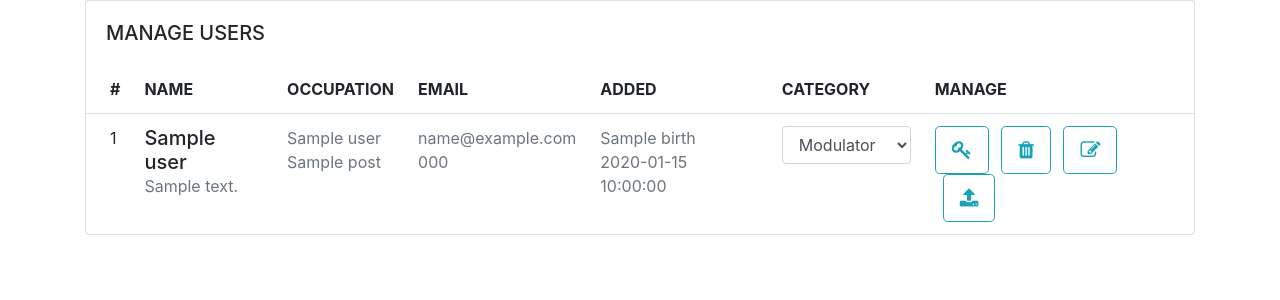
After one commit to RamyHakam/web-masters, a Symfony app: template templates/List.html.twig in a window 1280 px wide. The commit adds this page. Shown: the top 300 px of the page. Run offline with Twig, Linux system fonts and the light colour scheme; the template is opened without the code that fills it: most values are stand-ins (such as "Sample title", 1, 10 or a date in 2020); some libraries are stand-ins or nearby versions.

Commit message:
87-user-view

```diff
--- /dev/null
+++ b/templates/List.html.twig
@@ -0,0 +1,39 @@
+{% extends 'base.html.twig' %}
+{% import 'user.html.twig' as userView %}
+
+{% block title %}
+    Home page
+{% endblock %}
+{% block body %}
+    <div class="container">
+        <div class="row">
+            <div class="col-md-12">
+                <div class="card">
+                    <div class="card-body">
+                        <h5 class="card-title text-uppercase mb-0">Manage Users</h5>
+                    </div>
+                    <div class="table-responsive">
+                        <table class="table no-wrap user-table mb-0">
+                            <thead>
+                            <tr>
+                                <th scope="col" class="border-0 text-uppercase font-medium pl-4">#</th>
+                                <th scope="col" class="border-0 text-uppercase font-medium">Name</th>
+                                <th scope="col" class="border-0 text-uppercase font-medium">Occupation</th>
+                                <th scope="col" class="border-0 text-uppercase font-medium">Email</th>
+                                <th scope="col" class="border-0 text-uppercase font-medium">Added</th>
+                                <th scope="col" class="border-0 text-uppercase font-medium">Category</th>
+                                <th scope="col" class="border-0 text-uppercase font-medium">Manage</th>
+                            </tr>
+                            </thead>
+                            <tbody>
+                         {% for user in users %}
+                              {{ userView.user(user) }}
+                            {% endfor %}
+                            </tbody>
+                        </table>
+                    </div>
+                </div>
+            </div>
+        </div>
+    </div>
+{% endblock %}
--- a/templates/base.html.twig
+++ b/templates/base.html.twig
@@ -6,6 +6,8 @@
         {# Run `composer require symfony/webpack-encore-bundle`
            and uncomment the following Encore helpers to start using Symfony UX #}
         {% block stylesheets %}
+            <link href="https://maxcdn.bootstrapcdn.com/font-awesome/4.7.0/css/font-awesome.min.css" rel="stylesheet" />
+
             <link href="//maxcdn.bootstrapcdn.com/bootstrap/4.1.1/css/bootstrap.min.css" rel="stylesheet" id="bootstrap-css">
 
             {{ encore_entry_link_tags('app') }}
--- /dev/null
+++ b/templates/user.html.twig
@@ -0,0 +1,35 @@
+{% macro user(userData) %}
+    <tr>
+        <td class="pl-4">1</td>
+        <td>
+            <h5 class="font-medium mb-0">{{ userData.name }}</h5>
+            <span class="text-muted">{{ userData.address}}</span>
+        </td>
+        <td>
+            <span class="text-muted">{{ userData.title }}</span><br>
+            <span class="text-muted">{{ userData.post }}</span>
+        </td>
+        <td>
+            <span class="text-muted">{{ userData.email }}</span><br>
+            <span class="text-muted">{{ userData.phone }}</span>
+        </td>
+        <td>
+            <span class="text-muted">{{ userData.birth }}</span><br>
+            <span class="text-muted">{{ userData.createdAt }}</span>
+        </td>
+        <td>
+            <select class="form-control category-select" id="exampleFormControlSelect1">
+                <option>Modulator</option>
+                <option>Admin</option>
+                <option>User</option>
+                <option>Subscriber</option>
+            </select>
+        </td>
+        <td>
+            <button type="button" class="btn btn-outline-info btn-circle btn-lg btn-circle"><i class="fa fa-key"></i> </button>
+            <button type="button" class="btn btn-outline-info btn-circle btn-lg btn-circle ml-2"><i class="fa fa-trash"></i> </button>
+            <button type="button" class="btn btn-outline-info btn-circle btn-lg btn-circle ml-2"><i class="fa fa-edit"></i> </button>
+            <button type="button" class="btn btn-outline-info btn-circle btn-lg btn-circle ml-2"><i class="fa fa-upload"></i> </button>
+        </td>
+    </tr>
+{% endmacro %}
```
Also changed, not shown: src/Controller/AppController.php (+5 -11 lines).
